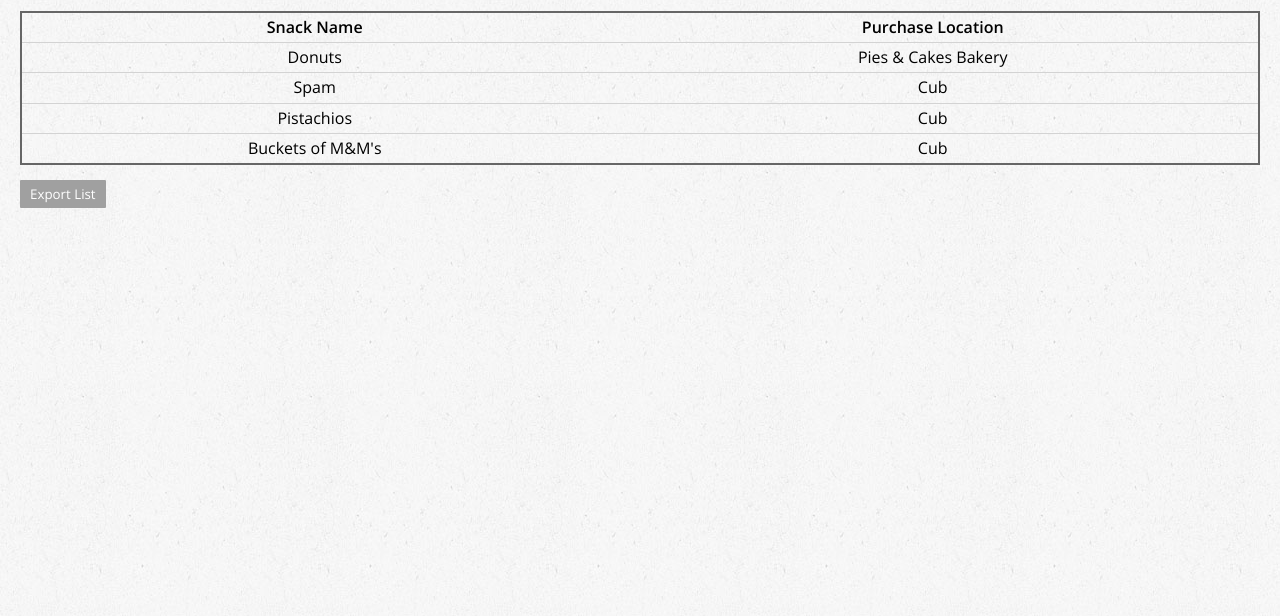
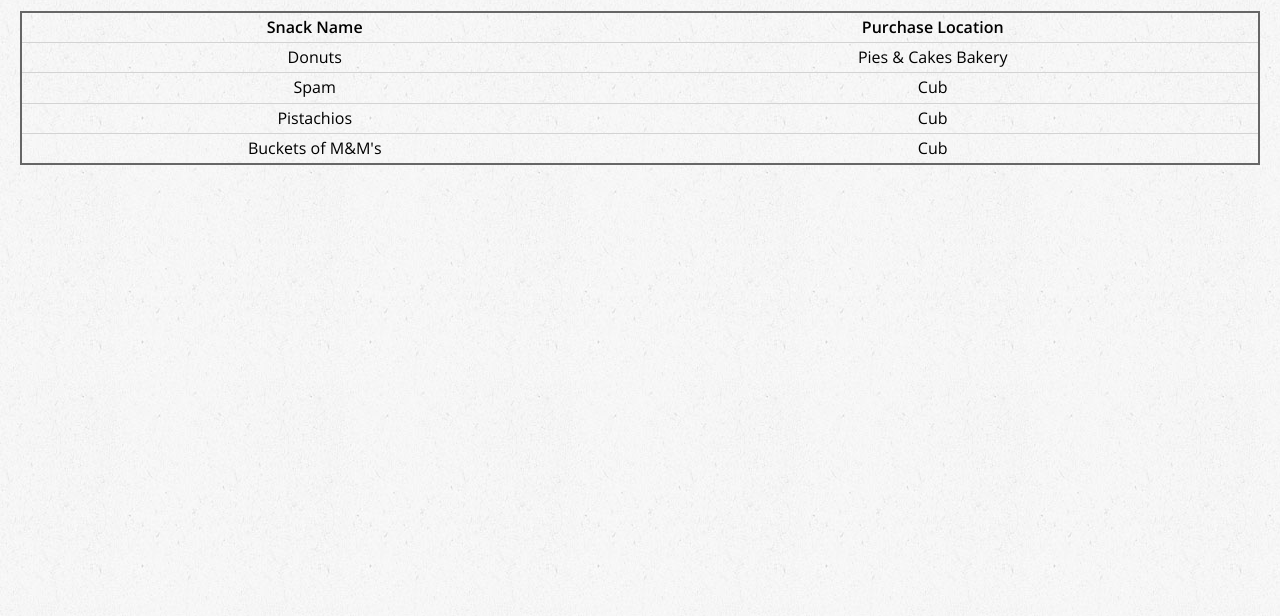
Before and after one commit to string011/NAT, a plain HTML site: page web/shoppinglist.html in a window 1280 px wide. Shown: the part 180-796 px from the top of the page. Drawn offline with Linux system fonts and the light colour scheme.

Commit message:
Remove export button, since it is gone from the spec.

```diff
--- a/web/shoppinglist.html
+++ b/web/shoppinglist.html
@@ -78,7 +78,6 @@
                     </tbody>
                 </table>
             </div>
-            <button class="btn">Export List</button>
         </div>
         <!-- /content -->
     </div>
```
